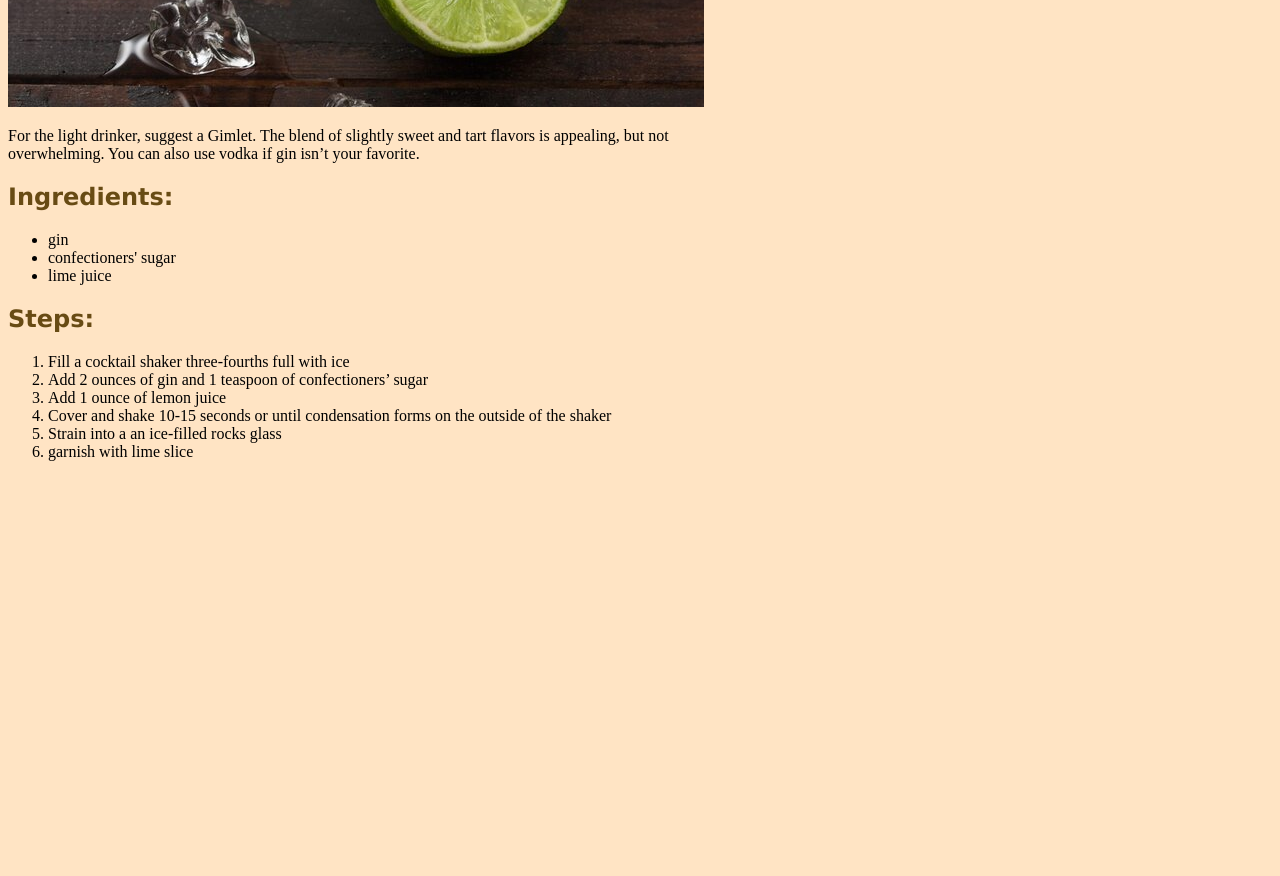
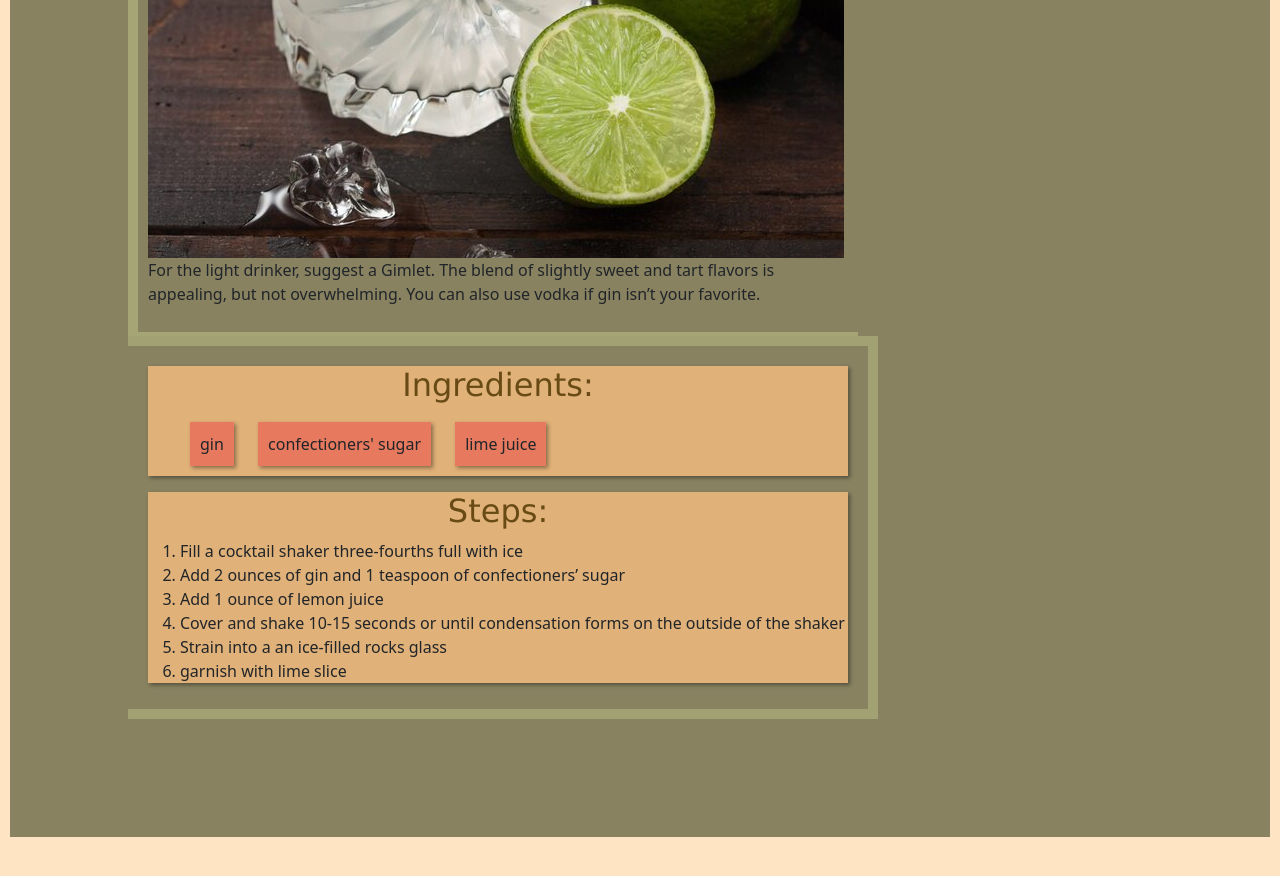
Before and after one commit to paulose610/recipes, a plain HTML site: page pages/gimlet.html in a window 1280 px wide. Shown: the part 740-1616 px from the top of the page. Before the commit the page ends 1217 px from the top, so only its background shows below. Drawn offline with nearby package versions, Linux system fonts and the light colour scheme.

Commit message:
boxmodel applied

```diff
--- a/pages/gimlet.html
+++ b/pages/gimlet.html
@@ -4,6 +4,7 @@
     <meta charset="UTF-8">
     <title>gimlet</title>
     <link rel="stylesheet" href="../style.css">
+    <link href="https://cdn.jsdelivr.net/npm/bootstrap@5.3.0/dist/css/bootstrap.min.css" rel="stylesheet" integrity="sha384-9ndCyUaIbzAi2FUVXJi0CjmCapSmO7SnpJef0486qhLnuZ2cdeRhO02iuK6FUUVM" crossorigin="anonymous">
 </head>
 <body class="bc1">
     <a href="../index.html" id="hp">Home Page</a>
@@ -12,20 +13,27 @@
         <img src="../images/left.jpg" alt="an arrow indicating prev page">
     </a>
     </div>
+    <div class="cont">
     <h1 class="head">Gimlet</h1>
+    <div class="hap">
     <img src="../images/gimlet.jpg" alt="image of gimlet">
-    <p>
+    <p class="para">
         For the light drinker, suggest a Gimlet. The blend of
         slightly sweet and tart flavors is appealing,
-        but not <br>overwhelming. You can also use vodka if gin
+        but not overwhelming. You can also use vodka if gin
         isn’t your favorite.
     </p>
+    </div>
+    <div class="hap2">
+    <div class="ing">
     <h2 class="head">Ingredients:</h2>
     <ul>
         <li>gin</li>
         <li>confectioners' sugar</li>
         <li>lime juice</li>
     </ul>
+    </div>
+    <div class="steps">
     <h2 class="head">Steps:</h2>
     <ol>
         <li>Fill a cocktail shaker three-fourths full with ice</li>
@@ -35,5 +43,9 @@
         <li>Strain into a an ice-filled rocks glass</li>
         <li>garnish with lime slice</li>
     </ol>
+    </div>
+    </div>
+    </div>
+<script src="https://cdn.jsdelivr.net/npm/bootstrap@5.3.0/dist/js/bootstrap.bundle.min.js" integrity="sha384-geWF76RCwLtnZ8qwWowPQNguL3RmwHVBC9FhGdlKrxdiJJigb/j/68SIy3Te4Bkz" crossorigin="anonymous"></script>
 </body>
 </html>
--- a/style.css
+++ b/style.css
@@ -1,9 +1,33 @@
+html {
+    box-sizing: border-box;
+    max-width: 100%;
+  }
+  *,
+  *::before,
+  *::after {
+    box-sizing: inherit;
+  }
+
 .bc1{
   background-color:bisque;
+  width: 1800px;
+  max-width: 100%;
 }
 
 .bc2{
     background-color: rgb(136, 130, 97);
+    width: 250px;
+    box-shadow: 2px 2px 4px rgba(0, 0, 0, 0.4);
+    margin-top: 20px;
+}
+
+.cont {
+    border:1px solid rgb(136,130,97);
+    margin: 40px 10px;
+    background-color: rgb(136,130,97);
+    padding: 120px;
+    width: fit-content;
+
 }
 
 #hp {
@@ -13,8 +37,70 @@
 .head {
     color: rgb(104, 75, 20);
     font-family: Verdana;
+    text-align:center;
 }
 
 .arr {
     margin: 20px 0px 0px 0px;
 }
+
+.list.bc1 {
+    box-shadow: 2px 2px 4px rgba(0, 0, 0, 0.4);
+    width: 400px;
+    max-width: 100%;
+}
+
+
+ul li {
+     display: inline-block;
+     list-style-type: disc;
+     margin: 10px;
+     background-color: rgb(230, 121, 94);
+     padding: 10px;
+     box-shadow: 2px 2px 4px rgba(0, 0, 0, 0.4);
+}
+
+.para {
+      max-width: 100%;
+      width: 700px;
+}
+
+.hap,.hap2 {
+    display: inline-block;
+    vertical-align: middle;
+    margin: -3px;
+    padding: 10px;
+    max-width: 100%;
+}
+
+.hap{
+    border-width: 10px 0px 10px 10px;
+    border-style: solid;
+    border-color: rgb(165, 165, 117);
+}
+.hap2{
+    border-width: 10px 10px 10px 0px;
+    border-style: solid;
+    border-color: rgb(161, 161, 116);
+}
+
+.ing,.steps {
+           display: block;
+           width: 700px;
+           max-width: 100%;
+           box-shadow: 2px 2px 4px rgba(0, 0, 0, 0.4);
+           margin: 10px;
+           background-color: rgb(224, 177, 120);
+
+        }
+
+
+
+button {
+    box-shadow: 2px 2px 4px rgba(0, 0, 0, 0.4);
+    background-color: antiquewhite;
+}
+
+ a {
+    color: black;
+}
```
Also changed, not shown: index.html (+6 -3 lines), pages/french75.html (+15 -2 lines), pages/pinacolada.html (+14 -2 lines).
